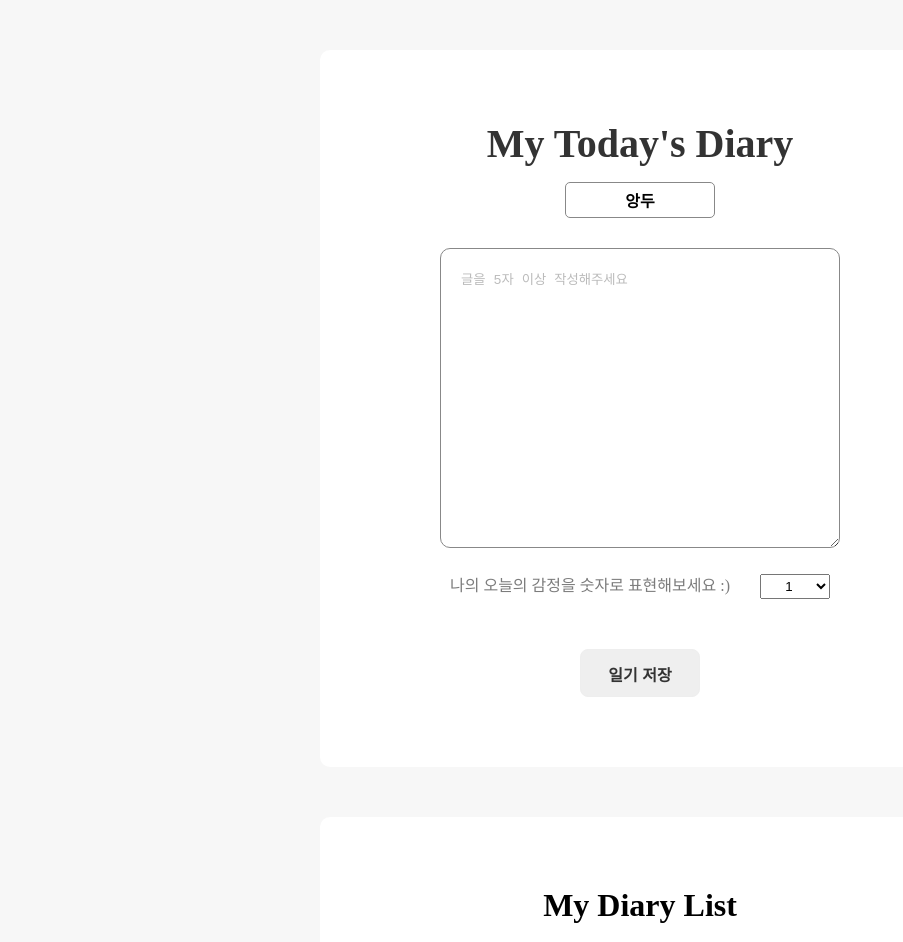
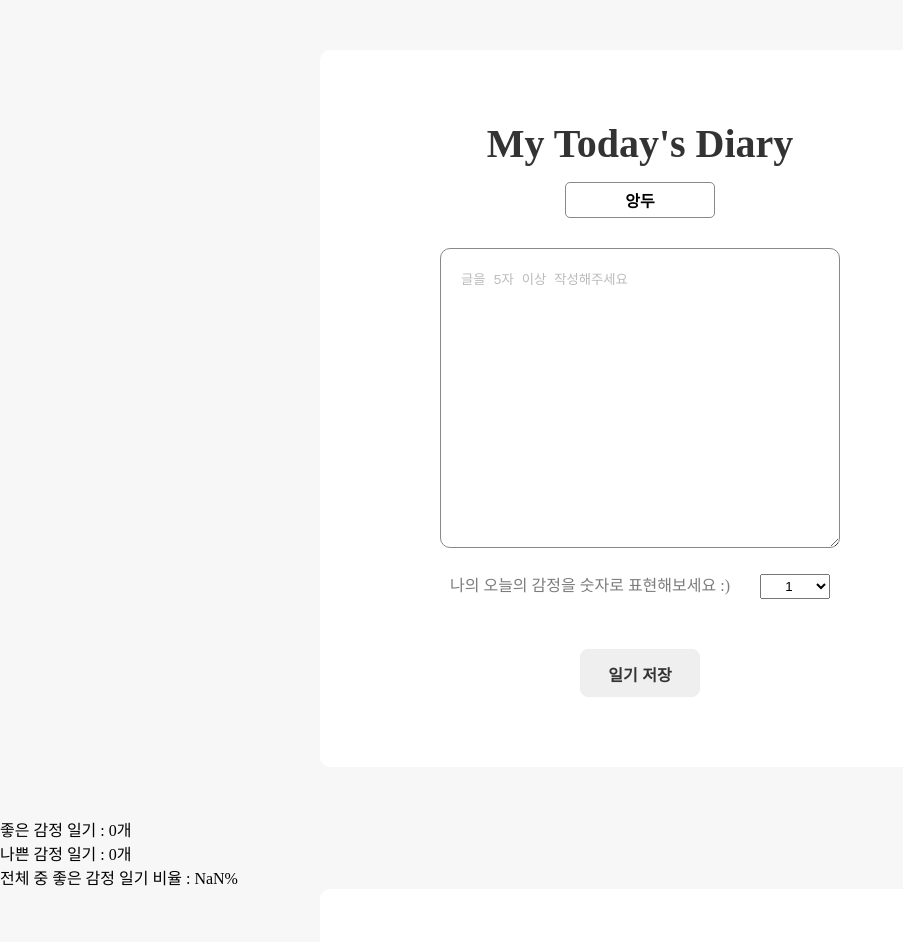
Before and after one commit to hyunjoo1130/hj-simple-diary, a React (Create React App) app: page / in a window 1280 px wide. Shown: the top 942 px of the page, without its empty margins (0-903 px from the left). Built offline with nearby package versions, Linux system fonts and the light colour scheme; no server answers.

Commit message:
섹션 5 / 최적화 1 - useMemo()

```diff
--- a/src/App.js
+++ b/src/App.js
@@ -1,14 +1,12 @@
-import { useEffect, useRef, useState } from "react";
+import { useEffect, useMemo, useRef, useState } from "react";
 import "./App.css";
 import DiaryEditor from "./DiaryEditor";
 import DiaryList from "./DiaryList";
 
-// https://jsonplaceholder.typicode.com/comments
-
 function App() {
   const [data, setData] = useState([]);
 
-  // 변수를 사용하면, 리렌더 될 때마다 값이 초기화되어 다시 0이 되기 때문에
+  // ⭐️ 변수를 사용하면, 리렌더 될 때마다 값이 초기화되어 다시 0이 되기 때문에
   // 아래함수에서 1을 더해줘도 점진적 변화가 일어나지 않게 된다.
   // 컴포넌트 내에서 변수를 사용할 때에는, useRef()를 사용하는게 좋다.
   // useRef()훅은 컴포넌트에서 가변 값에 대한 참조를 하기 원할 때 사용한다.
@@ -66,9 +64,34 @@ function App() {
     );
   };
 
+  // ⭐️ 이 함수는, return 값이 변동되지 않으므로, 재연산할 필요가 없다.
+  // useMemo 함수는 첫번째 인자로 콜백함수를 받는다.
+  // dependency array를 받는다. (array 내 값이 변할 때마다 해당 함수가 재실행)
+  // ❗️ 가장 많이 하는 실수 : useMemo 는 콜백함수를 실행함으로, return 값을 반환받게 되고, 그 값이 식별자에 할당된다. 그렇기 때문에, 더 이상 getDataAnalaysis는 함수가 아닌 값을 할당받은 변수가 된다.
+  // => getDataAnalaysis() x , getDataAnalaysis o
+  const getDataAnalaysis = useMemo(() => {
+    console.log("일기 분석 시작!");
+
+    const goodEmotionDiary = data.filter((el) => el.emotion >= 3).length;
+    const badEmotionDiary = data.length - goodEmotionDiary;
+    const goodEmotionRatio = parseInt((goodEmotionDiary / data.length) * 100);
+    // 백분율 계산법 : (비교하는 양 나누기 기준량) 곱하기 100
+
+    return { goodEmotionDiary, badEmotionDiary, goodEmotionRatio };
+  }, [data.length]);
+
+  // return 값을 받으면서 객체 구조분해할당을 시킴
+  const { goodEmotionDiary, badEmotionDiary, goodEmotionRatio } =
+    getDataAnalaysis;
+
   return (
     <div className="App">
       <DiaryEditor onCreate={onCreate} />
+      <div>
+        <p>좋은 감정 일기 : {goodEmotionDiary}개</p>
+        <p>나쁜 감정 일기 : {badEmotionDiary}개</p>
+        <p>전체 중 좋은 감정 일기 비율 : {goodEmotionRatio}%</p>
+      </div>
       <DiaryList data={data} onRemove={onRemove} onEdit={onEdit} />
     </div>
   );
```
